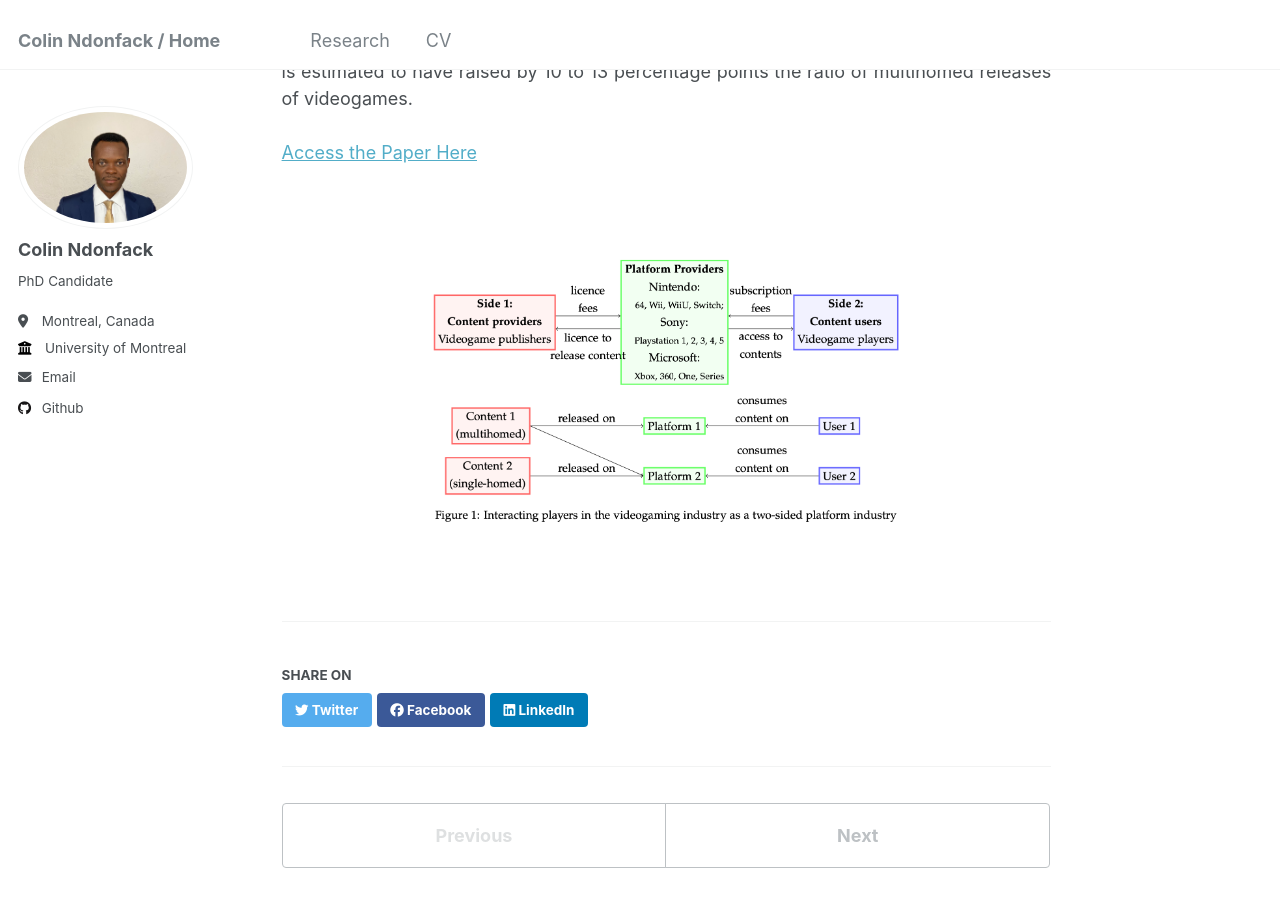
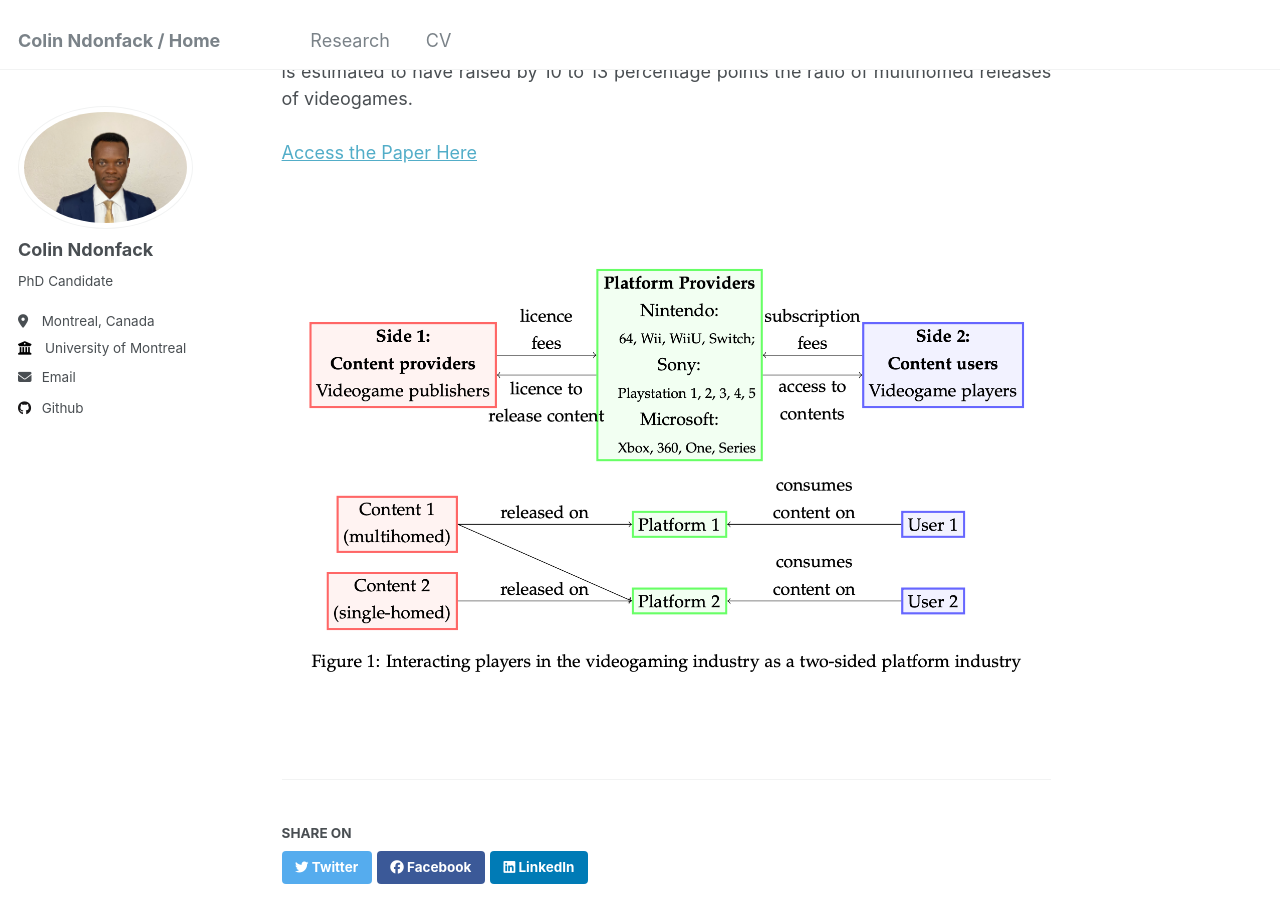
Before and after one commit to colindonfack/colindonfack.github.io, a Jekyll site: the page built from _portfolio/Paper1.md, in a window 1280 px wide and 900 px high, scrolled down 712 px. Built offline with Jekyll 4.4.1, drawn with Linux system fonts in a browser that asks for light colours.

Commit message:
Update Paper1.md

```diff
--- a/_portfolio/Paper1.md
+++ b/_portfolio/Paper1.md
@@ -11,4 +11,4 @@
 
 <br>
 <br>
-![Two-sided market](/images/TwoSidedMarketGraph.png){: .align-center width="500px" height="400px"}
+![Two-sided market](/images/TwoSidedMarketGraph.png){: .align-center width="800px" height="600px"}
```
